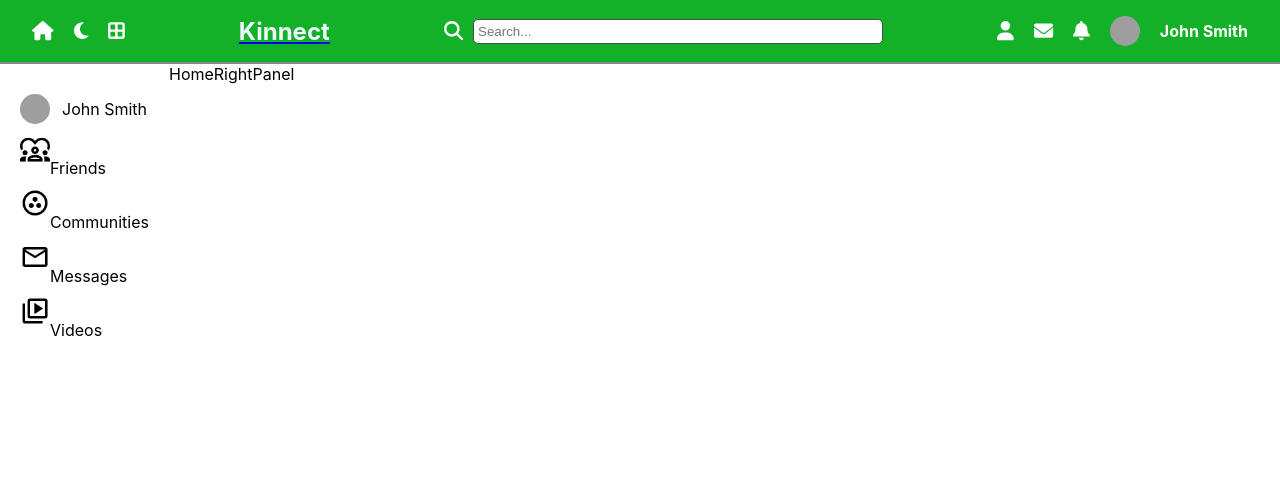
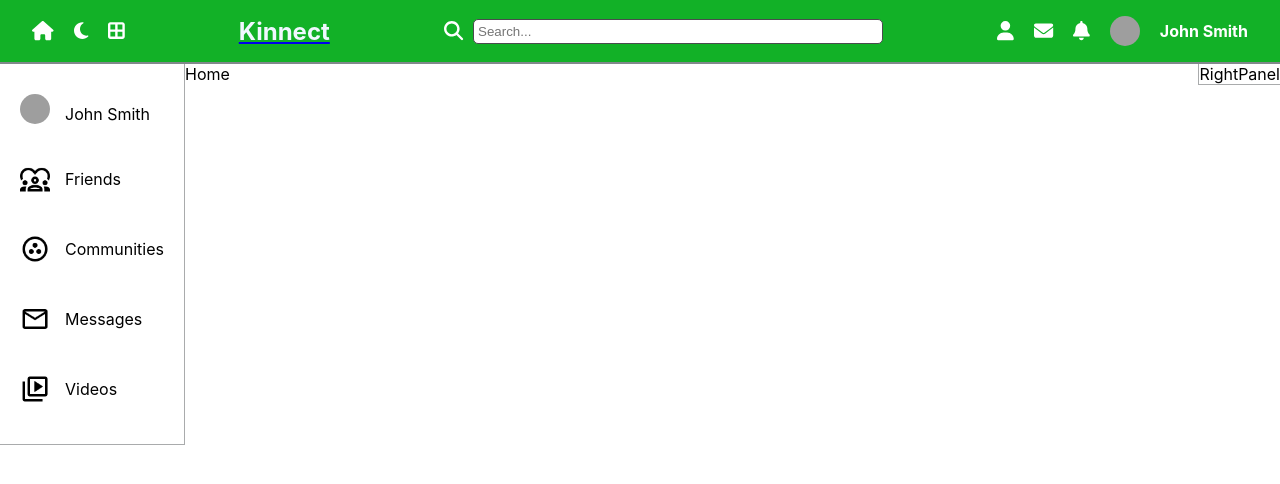
Before and after one commit to AJMCoder/Kinnect, a React (Create React App) app: page / in a window 1280 px wide. Shown: the top 484 px of the page. Built offline with nearby package versions, Linux system fonts and the light colour scheme; grey boxes are pictures that could not be loaded.

Commit message:
Add styling to leftpanel items and icons.

```diff
--- a/src/App.js
+++ b/src/App.js
@@ -22,7 +22,9 @@ function App() {
         <NavBar/>
         <div style={{display:"flex"}}>
           <LeftPanel />
-          <Outlet />
+          <div style={{ flex: 6 }}>
+            <Outlet />
+          </div>
           <RightPanel />
         </div>
       </div>
--- a/src/components/leftpanel/leftPanel.css
+++ b/src/components/leftpanel/leftPanel.css
@@ -1,4 +1,7 @@
 .LeftPanel {
+    flex: 1;
+    border-right: 1px solid #a9abac;
+    border-bottom: 1px solid #a9abac;
 }
 
 .LeftPanel .container {
@@ -7,13 +10,14 @@
 }
 
 .LeftPanel .container .sidebar {
-
+    align-items: center;
 }
 
 .LeftPanel .container .sidebar .user {
     display: flex;
     align-items: center;
-    gap: 12px;
+    gap: 15px;
+    margin-bottom: 10px;
 }
 
 .LeftPanel .container .sidebar .user img {
@@ -24,12 +28,15 @@
 }
 
 .LeftPanel .container .sidebar .list {
-    gap: 20px;
+    display: flex;
+    gap: 15px;
+    align-items: center;
 }
 
 .LeftPanel .container .sidebar .list img {
     width: 30px;
     height: 30px;
-    margin-top: 10px;
-    margin-bottom: 10px;
+    margin-top: 20px;
+    margin-bottom: 20px;
+    align-items: center;
 }
--- a/src/components/navbar/navBar.css
+++ b/src/components/navbar/navBar.css
@@ -2,6 +2,8 @@
   display: flex;
   justify-content: space-between;
   align-items: center;
+  position: sticky;
+  top: 0;
   padding: 1rem 2rem;
   background-color: #12b127;
   color: #fff;
--- a/src/components/rightpanel/RightPanel.jsx
+++ b/src/components/rightpanel/RightPanel.jsx
@@ -3,7 +3,7 @@ import "./rightPanel.css";
 const RightPanel = () => {
     return (
         <div>
-            <div className="rightPanel">
+            <div className="RightPanel">
                 RightPanel
             </div>
         </div>
--- a/src/components/rightpanel/rightPanel.css
+++ b/src/components/rightpanel/rightPanel.css
@@ -0,0 +1,5 @@
+.RightPanel {
+    flex: 3;
+    border-left: 1px solid #a9abac;
+    border-bottom: 1px solid #a9abac;
+}
```
